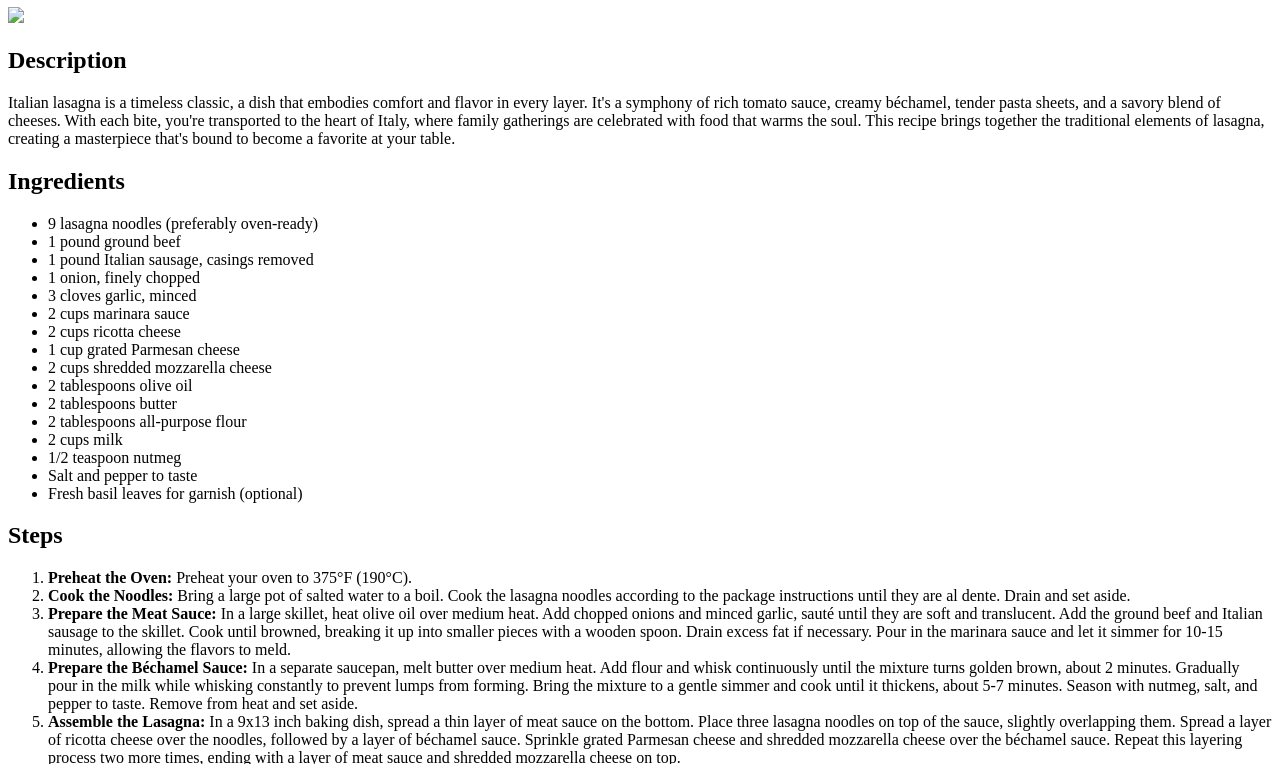
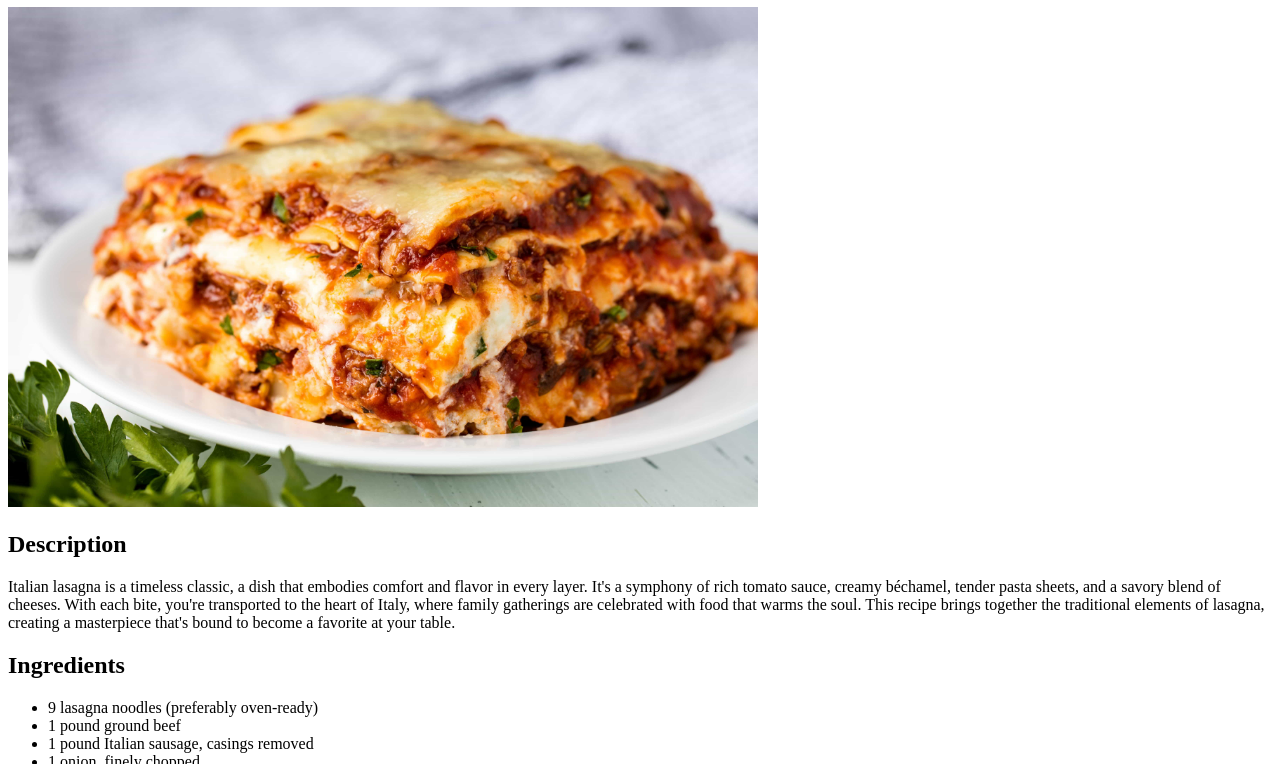
Before and after one commit to Abdulee/odin-recipes, a plain HTML site: page recipes/lasagna.html in a window 1280 px wide. Shown: the part 73-837 px from the top of the page. Drawn offline with Linux system fonts and the light colour scheme.

Commit message:
Lasagna photo and size adjusted

```diff
--- a/recipes/lasagna.html
+++ b/recipes/lasagna.html
@@ -6,7 +6,7 @@
    </head>
    <body>
       <h1>Lasagna</h1>
-      <img src="../imgs/lasagna.jpg">
+      <img src="../imgs/lasagna.jpg" width="750" height="500">
       <h2>Description</h2>
       <p>Italian lasagna is a timeless classic, a dish that embodies comfort and flavor in every layer. It's a symphony of rich tomato sauce, creamy béchamel, tender pasta sheets, and a savory blend of cheeses. With each bite, you're transported to the heart of Italy, where family gatherings are celebrated with food that warms the soul. This recipe brings together the traditional elements of lasagna, creating a masterpiece that's bound to become a favorite at your table.
 </p>
```
Also changed, not shown: imgs/lasagna.jpg (added).
